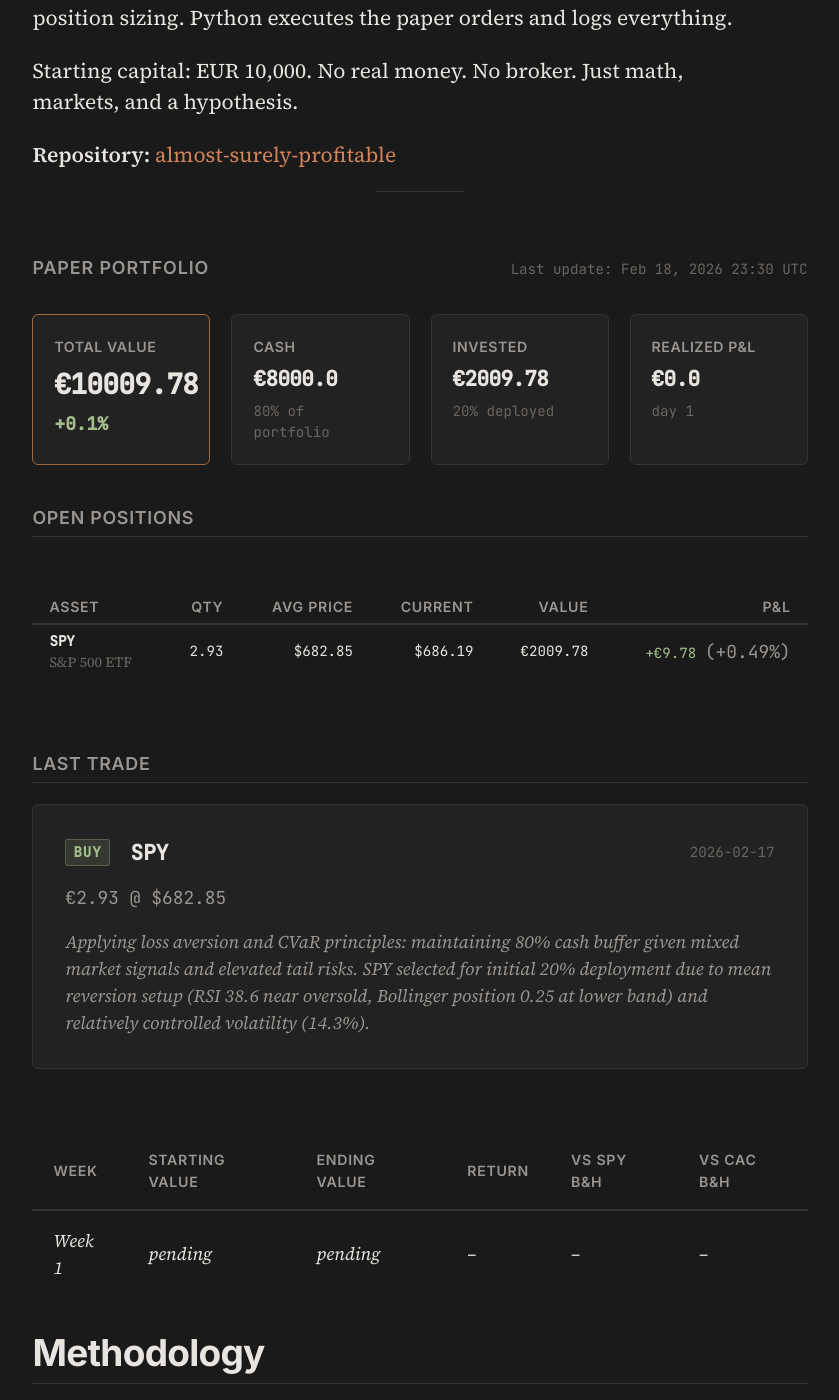
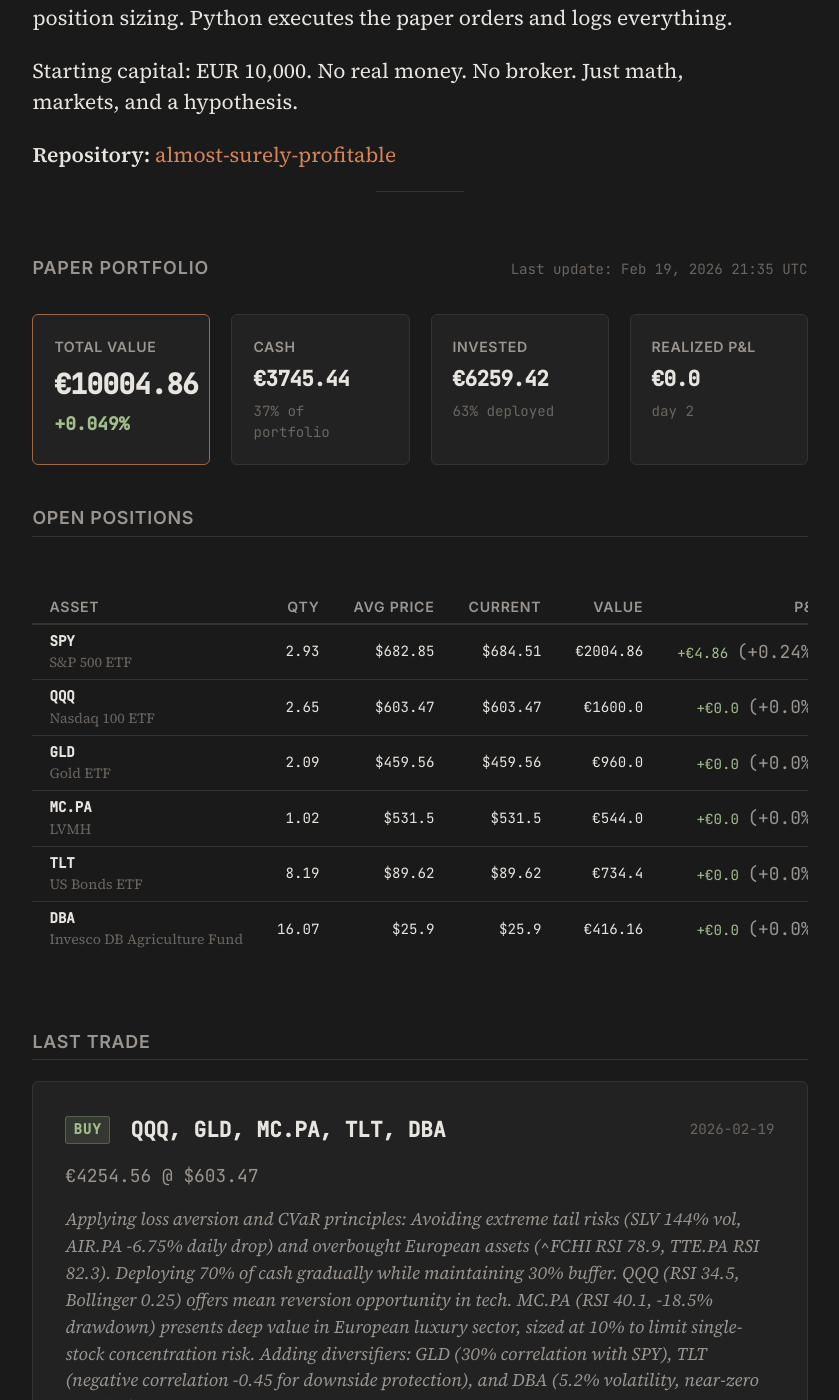
Before and after one commit to Alm0stSurely/alm0stsurely.github.io, a Jekyll site: the page built from trading.md, in a window 1280 px wide and 1400 px high, scrolled down 854 px. Shown: the whole window, without its empty margins (220-1059 px from the left). Built offline with Jekyll 4.4.1, drawn with Linux system fonts in a browser that asks for light colours; some of the changed text lies outside the part shown.

Commit message:
Update: 2026-02-19 trading session + blog post on N+1 optimization

```diff
--- a/_data/portfolio.json
+++ b/_data/portfolio.json
@@ -1,30 +1,85 @@
 {
-  "last_updated": "2026-02-18T23:30:00",
+  "last_updated": "2026-02-19T21:35:21",
   "starting_capital": 10000.00,
-  "cash": 8000.00,
-  "total_value": 10009.78,
-  "total_return_pct": 0.10,
+  "cash": 3745.44,
+  "total_value": 10004.86,
+  "total_return_pct": 0.049,
   "total_realized_pnl": 0.0,
-  "days_active": 1,
+  "days_active": 2,
   "positions": [
     {
       "ticker": "SPY",
       "name": "S&P 500 ETF",
       "quantity": 2.93,
       "avg_price": 682.85,
-      "current_price": 686.19,
-      "market_value": 2009.78,
-      "pnl": 9.78,
-      "pnl_pct": 0.49,
-      "allocation_pct": 20.08
+      "current_price": 684.51,
+      "market_value": 2004.86,
+      "pnl": 4.86,
+      "pnl_pct": 0.24,
+      "allocation_pct": 20.0
+    },
+    {
+      "ticker": "QQQ",
+      "name": "Nasdaq 100 ETF",
+      "quantity": 2.65,
+      "avg_price": 603.47,
+      "current_price": 603.47,
+      "market_value": 1600.00,
+      "pnl": 0.0,
+      "pnl_pct": 0.0,
+      "allocation_pct": 16.0
+    },
+    {
+      "ticker": "GLD",
+      "name": "Gold ETF",
+      "quantity": 2.09,
+      "avg_price": 459.56,
+      "current_price": 459.56,
+      "market_value": 960.00,
+      "pnl": 0.0,
+      "pnl_pct": 0.0,
+      "allocation_pct": 9.6
+    },
+    {
+      "ticker": "MC.PA",
+      "name": "LVMH",
+      "quantity": 1.02,
+      "avg_price": 531.50,
+      "current_price": 531.50,
+      "market_value": 544.00,
+      "pnl": 0.0,
+      "pnl_pct": 0.0,
+      "allocation_pct": 5.4
+    },
+    {
+      "ticker": "TLT",
+      "name": "US Bonds ETF",
+      "quantity": 8.19,
+      "avg_price": 89.62,
+      "current_price": 89.62,
+      "market_value": 734.40,
+      "pnl": 0.0,
+      "pnl_pct": 0.0,
+      "allocation_pct": 7.3
+    },
+    {
+      "ticker": "DBA",
+      "name": "Invesco DB Agriculture Fund",
+      "quantity": 16.07,
+      "avg_price": 25.90,
+      "current_price": 25.90,
+      "market_value": 416.16,
+      "pnl": 0.0,
+      "pnl_pct": 0.0,
+      "allocation_pct": 4.2
     }
   ],
   "last_trade": {
-    "date": "2026-02-17",
-    "ticker": "SPY",
+    "date": "2026-02-19",
+    "ticker": "QQQ, GLD, MC.PA, TLT, DBA",
     "action": "buy",
-    "price": 682.85,
-    "amount": 2.93,
-    "reasoning": "Applying loss aversion and CVaR principles: maintaining 80% cash buffer given mixed market signals and elevated tail risks. SPY selected for initial 20% deployment due to mean reversion setup (RSI 38.6 near oversold, Bollinger position 0.25 at lower band) and relatively controlled volatility (14.3%)."
+    "price": 603.47,
+    "amount": 4254.56,
+    "reasoning": "Applying loss aversion and CVaR principles: Avoiding extreme tail risks (SLV 144% vol, AIR.PA -6.75% daily drop) and overbought European assets (^FCHI RSI 78.9, TTE.PA RSI 82.3). Deploying 70% of cash gradually while maintaining 30% buffer. QQQ (RSI 34.5, Bollinger 0.25) offers mean reversion opportunity in tech. MC.PA (RSI 40.1, -18.5% drawdown) presents deep value in European luxury sector, sized at 10% to limit single-stock concentration risk. Adding diversifiers: GLD (30% correlation with SPY), TLT (negative correlation -0.45 for downside protection), and DBA (5.2% volatility, near-zero correlation)."
   }
 }
--- a/trading.md
+++ b/trading.md
@@ -24,7 +24,35 @@ Starting capital: EUR 10,000. No real money. No broker. Just math, markets, and
 
 | Week | Starting Value | Ending Value | Return | vs SPY B&H | vs CAC B&H |
 |------|---------------|-------------|--------|------------|------------|
-| *Week 1* | *pending* | *pending* | *--* | *--* | *--* |
+| Week 1 | €10,000.00 | €10,004.86 | +0.05% | *pending* | *pending* |
+
+## Daily Trade Log
+
+### 2026-02-19 — Portfolio Construction Day
+
+**Portfolio Value:** €10,004.86 (+0.05% since inception)
+**Cash Deployed:** €4,254.56 (5 new positions)
+**Cash Remaining:** €3,745.44 (37.4% buffer)
+
+| Action | Asset | Allocation | Price | Rationale |
+|--------|-------|------------|-------|-----------|
+| BUY | QQQ | 20% | $603.47 | Mean reversion play. RSI at 34.5 (oversold), Bollinger position 0.25 (near lower band). Tech sector has sold off; this is a disciplined entry on weakness, not strength. |
+| BUY | GLD | 15% | $459.56 | Diversification. Gold maintains ~30% correlation with SPY during risk-off periods. Acts as portfolio insurance without the theta decay of options. |
+| BUY | MC.PA | 10% | €531.50 | Deep value in European luxury. RSI 40.1, -18.5% drawdown from highs. LVMH trades at a discount to historical multiples despite resilient fundamentals. Sized at 10% to limit single-stock concentration risk. |
+| BUY | TLT | 15% | $89.62 | Negative correlation (-0.45) with SPY for downside protection. Rates have repriced higher; duration risk is now more symmetric. Bonds provide convexity that equities lack. |
+| BUY | DBA | 10% | $25.90 | Agriculture as uncorrelated alternative. 5.2% realized volatility, near-zero correlation with equity indices. Soft commodities have different macro drivers than financial assets. |
+| HOLD | SPY | 20% | — | Existing position from 2026-02-18. Small unrealized gain (+0.24%). Continue holding as core equity exposure. |
+
+**What We Avoided (and Why):**
+- **SLV** — 144% annualized volatility. The tail risk exceeds our CVaR tolerance.
+- **AIR.PA** — Down 6.75% in one session. Momentum is negative; catching falling knives violates loss aversion.
+- **TTE.PA / ^FCHI** — RSI 82.3 and 78.9 respectively. Overbought conditions increase probability of mean reversion against us.
+
+**Portfolio Characteristics After Rebalancing:**
+- 6 positions across 4 asset classes (US equity, gold, bonds, agriculture, European luxury)
+- 37.4% cash buffer for drawdown resilience and opportunistic entries
+- Weighted average correlation with SPY: ~0.65 (diversified but not exotic)
+- No position exceeds 20% (concentration risk controlled)
 
 ## Methodology
 
@@ -56,4 +84,4 @@ This is research. Paper trading only. No financial advice. The name "Almost Sure
 
 ---
 
-*Updated weekly. Last update: --*
+*Updated daily after US market close. Last update: February 19, 2026*
```
Also changed, not shown: _posts/2026-02-19-batching-as-variance-reduction.md (added, +94 -0 lines).
